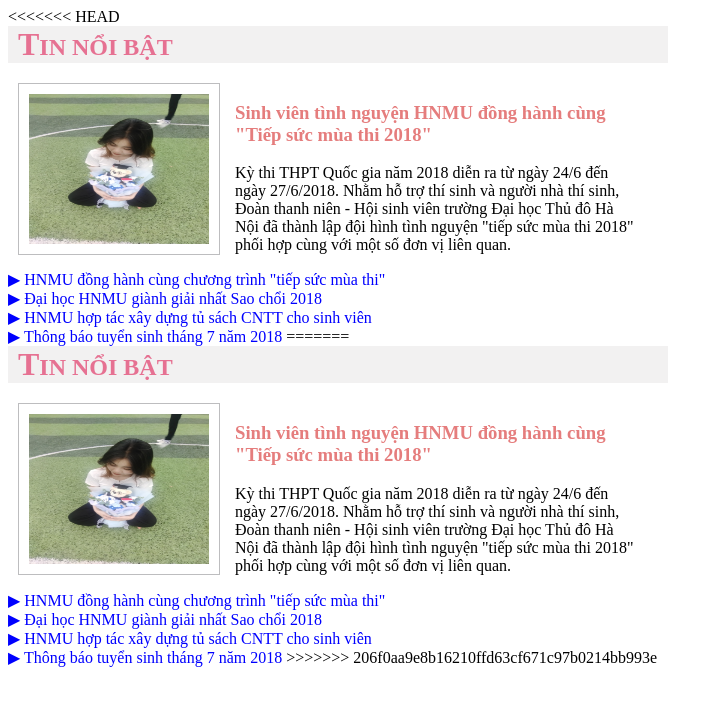
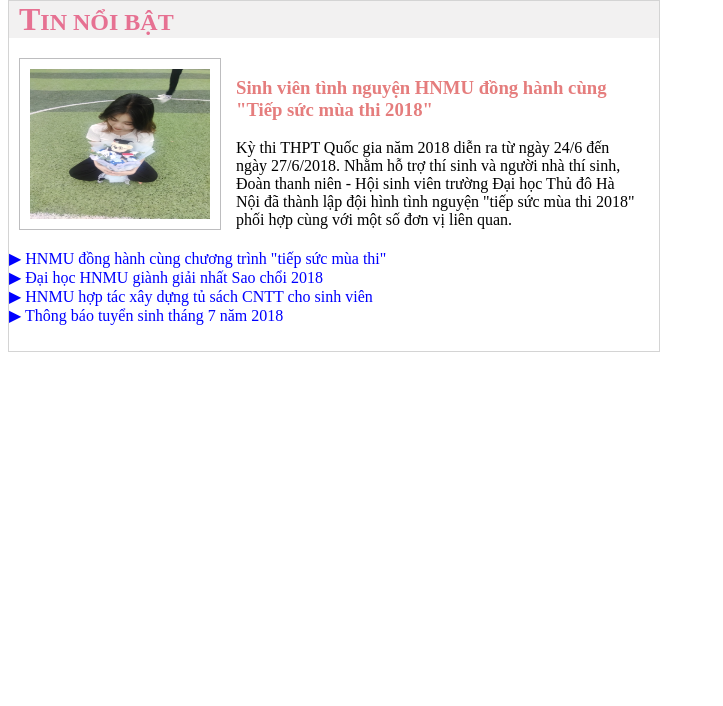
Before and after one commit to kieuphuongthaoTUD22/web, a plain HTML site: page Bài 4.2.html in a window 1280 px wide. Shown: the whole page, without its empty margins (0-723 px from the left). Drawn offline with Linux system fonts and the light colour scheme.

Commit message:
first commit

```diff
--- a/Bài 4.2.html
+++ b/Bài 4.2.html
@@ -1,4 +1,3 @@
-<<<<<<< HEAD
 <!DOCTYPE html>
 <html>
 <head>
@@ -29,36 +28,3 @@
     <a> <a href="https://daotao.hnmu.edu.vn/Common/ChiTietTin/1817">  &#9654 Thông báo tuyển sinh tháng 7 năm 2018 </a> </a>
 </body>
 </html>
-=======
-<!DOCTYPE html>
-<html>
-<head>
-    <title>Bài 4.2</title>
-    <link rel="stylesheet" href="bai4.2.css" />
-
-</head>
-<body>
-   <h2> TIN NỔI BẬT </h2>
-  </style>
-  </head>
-  <body>
-
-    <div class="tieude">
-        <div class="tieudetrai"> <a target="_blank" href="ảnh 4.jpg"> <img src="ảnh 4.jpg"  alt="tinh nguyen"  > </div>
-        <div class="tieudephai"><a href="https://hnmu.edu.vn/hoat-dong-doan-hoi/sinh-vien-tinh-nguyen-hnmu-dong-hanh-cung-tiep-suc-mua-thi-2018.html" target="_blank" style="text-decoration: none; color: rgb(229, 125, 125);"  > <h3>Sinh viên tình nguyện HNMU đồng hành cùng "Tiếp sức mùa thi 2018"</h3> </a>
-        <p>Kỳ thi THPT Quốc gia năm 2018 diễn ra từ ngày 24/6 đến ngày 27/6/2018. Nhằm hỗ trợ thí sinh và người nhà thí sinh, Đoàn thanh niên - Hội sinh viên trường Đại học Thủ đô Hà Nội đã thành lập đội hình tình nguyện "tiếp sức mùa thi 2018" phối hợp cùng với một số đơn vị liên quan.</p> </div>
-   </div>
-
-  <br>
-
-    <a> <a href="https://hnmu.edu.vn/hoat-dong-doan-hoi/sinh-vien-tinh-nguyen-hnmu-dong-hanh-cung-tiep-suc-mua-thi-2018.html">  &#9654 HNMU đồng hành cùng chương trình "tiếp sức mùa thi"</a> </a>
-  <br>
-    <a> <a href="https://hnmu.edu.vn/">  &#9654 Đại học HNMU giành giải nhất Sao chổi 2018 </a>  </a>
-  <br>
-    <a> <a href="https://hnmu.edu.vn/phong-quan-li-khcn-hop-tac-phat-trien/thong-tin-chung-phong-quan-ly-khoa-hoc-hop-tac-phat-trien.html">  &#9654 HNMU hợp tác xây dựng tủ sách CNTT cho sinh viên  </a> </a>
-  <br>
-    <a> <a href="https://daotao.hnmu.edu.vn/Common/ChiTietTin/1817">  &#9654 Thông báo tuyển sinh tháng 7 năm 2018 </a> </a>
-</body>
-</html>
->>>>>>> 206f0aa9e8b16210ffd63cf671c97b0214bb993e
-     </a>
--- a/bai4.2.css
+++ b/bai4.2.css
@@ -1,4 +1,3 @@
-<<<<<<< HEAD
 body{
     border: 1px solid rgba(163, 163, 163, 0.471);
     max-width: 650px;
```
Also changed, not shown: Bài 4.1.html (+0 -17 lines).
